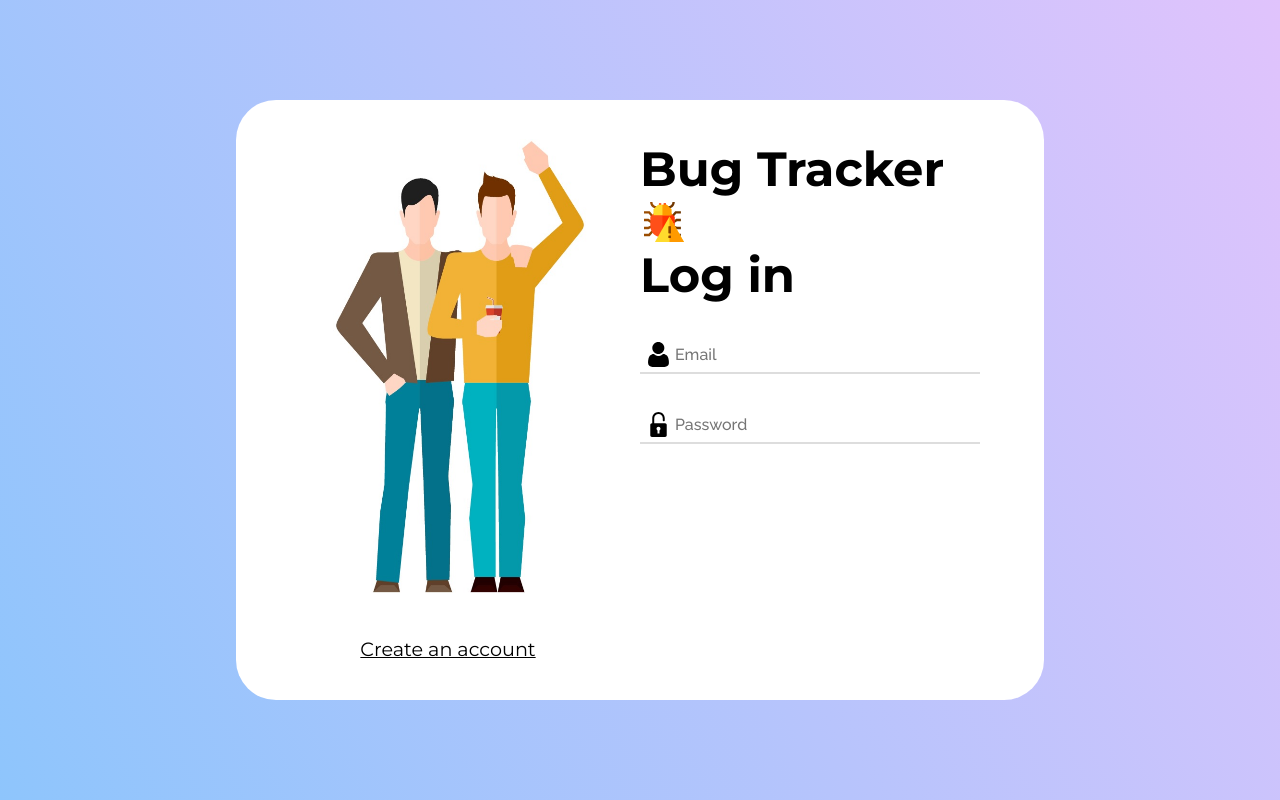
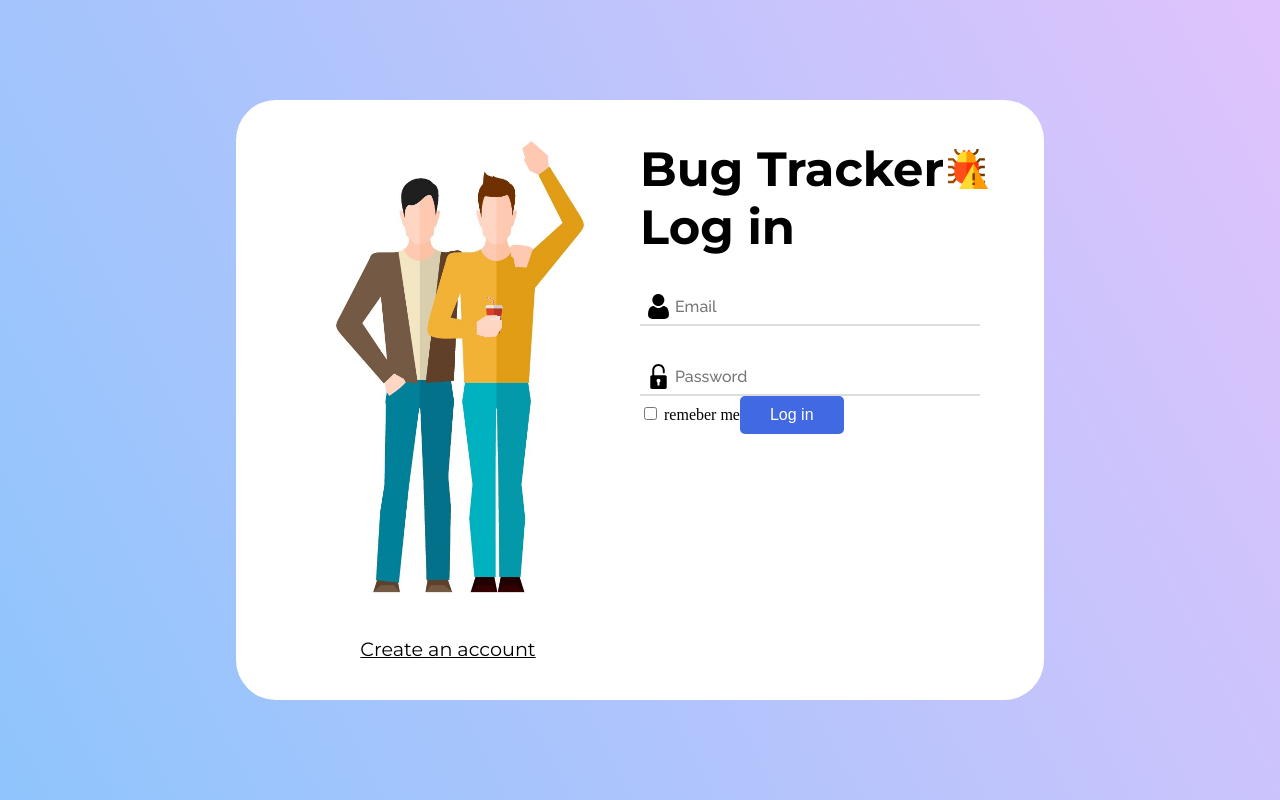
Before and after one commit to Paaka/BugTracker, a React (Create React App) app in the folder frontend/: page /login in a window 1280 px wide. Built offline with nearby package versions, Linux system fonts and the light colour scheme.

Commit message:
Added button

```diff
--- /dev/null
+++ b/frontend/src/Components/atoms/Button/Button.jsx
@@ -0,0 +1,12 @@
+import styled from 'styled-components';
+
+const Button = styled.button`
+    background-color:royalblue;
+    color:white;
+    border:none;
+    font-size:1em;
+    padding:10px 30px;
+    border-radius:5px;
+`;
+
+export default Button;
--- /dev/null
+++ b/frontend/src/Components/atoms/FlexWrapper/FlexWrapper.jsx
@@ -0,0 +1,11 @@
+import React from 'react';
+import styled from 'styled-components';
+
+const Container = styled.div`
+    display:flex;
+    align-items:${({isCenter})=> isCenter ? 'center' : 'flex-start'};
+`
+
+const FlexWrapper = ({children, isCenter}) => <Container isCenter={isCenter}>{children}</Container>;
+
+export default FlexWrapper;
--- a/frontend/src/Views/LoginView/LoginView.jsx
+++ b/frontend/src/Views/LoginView/LoginView.jsx
@@ -5,10 +5,13 @@ import LoggingImg from '../../Assets/Images/Logging.jpg';
 import StyledLink from '../../Components/atoms/typography/StyledLink/StyledLink';
 import MainInput from '../../Components/molecules/MainInput/MainInput';
 import DivImage from '../../Components/atoms/DivImage/DivImage';
+import FlexWrapper from '../../Components/atoms/FlexWrapper/FlexWrapper';
 
 import UserIcon from '../../Assets/SVG/user.svg';
 import PasswordIcon from '../../Assets/SVG/padlock.svg';
 import BugIcon from '../../Assets/SVG/bug-report.svg';
+import Button from '../../Components/atoms/Button/Button';
+
 
 const Wrapper = styled.div`
     width:100vw;
@@ -59,14 +62,16 @@ const LoginView = () => {
                     <StyledLink to="/register">Create an account</StyledLink>
                    </FirstGridContainer>
                    <SecondGridContainer>
-                        <div>
+                        <FlexWrapper isCenter>
                             <Heading fontSize="3em">Bug Tracker</Heading>
                             <DivImage bgIcon={BugIcon} width="3em" height="3em" bgSize="2.5em" />
-                        </div>
+                        </FlexWrapper>
                         <Heading fontSize="3em">Log in</Heading>
                         <form>
                             <MainInput type="email" placeholder="Email" icon={UserIcon}/>
                             <MainInput type="password" placeholder="Password" icon={PasswordIcon}/>
+                            <input type="checkbox" /> <label>remeber me</label>
+                            <Button>Log in</Button>
                         </form>
                    </SecondGridContainer>
                 </GridWrapper>
```
Also changed, not shown: 1 other file (tests, documents, lock files or other folders).
